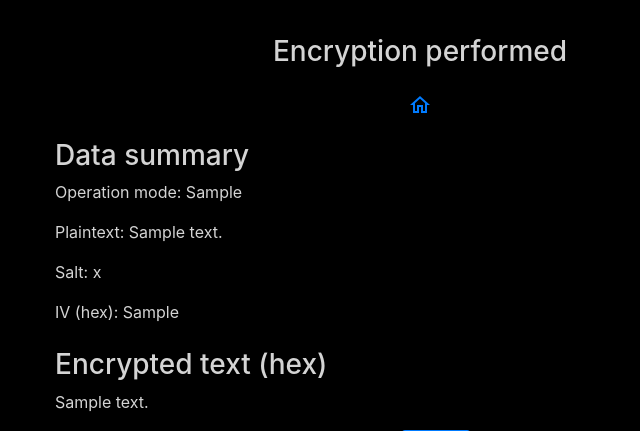
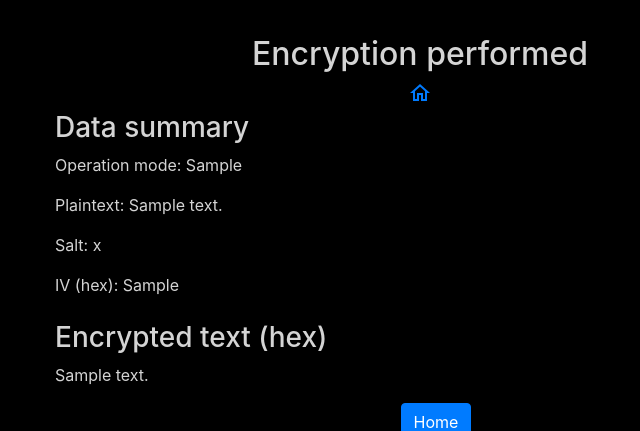
Before and after one commit to sghebrab/GOST_WebService, a Flask app: template templates/encrypt.html in a window 1280 px wide. Shown: the top 431 px of the page, without its empty margins (220-860 px from the left). Run offline with Flask 2, Linux system fonts and the light colour scheme; the template is opened without the code that fills it: most values are stand-ins (such as "Sample title", 1, 10 or a date in 2020); some libraries are stand-ins or nearby versions.

Commit message:
- Minor styling improvements.

```diff
--- a/templates/decrypt.html
+++ b/templates/decrypt.html
@@ -22,12 +22,12 @@
 </head>
 <body>
 <div class="container">
-    <div class="row justify-content-center lil-jump-bottom">
+    <div class="row justify-content-center">
         <div class="col-12 col-md-8 text-center">
             <h2>Decryption performed</h2>
         </div>
     </div>
-    <div class="row justify-content-center lil-jump-bottom">
+    <div class="row justify-content-center">
         <div class="col-12 col-sm-4 text-center">
             <a class="material-icons-outlined" href="{{url_for('homepage')}}">home</a>
         </div>
--- a/templates/encrypt.html
+++ b/templates/encrypt.html
@@ -23,12 +23,12 @@
 </head>
 <body>
 <div class="container">
-    <div class="row justify-content-center lil-jump-bottom">
+    <div class="row justify-content-center">
         <div class="col-12 col-md-8 text-center">
-            <h3>Encryption performed</h3>
+            <h2>Encryption performed</h2>
         </div>
     </div>
-    <div class="row justify-content-center lil-jump-bottom">
+    <div class="row justify-content-center">
         <div class="col-12 col-sm-4 text-center">
             <a class="material-icons-outlined" href="{{url_for('homepage')}}">home</a>
         </div>
```
